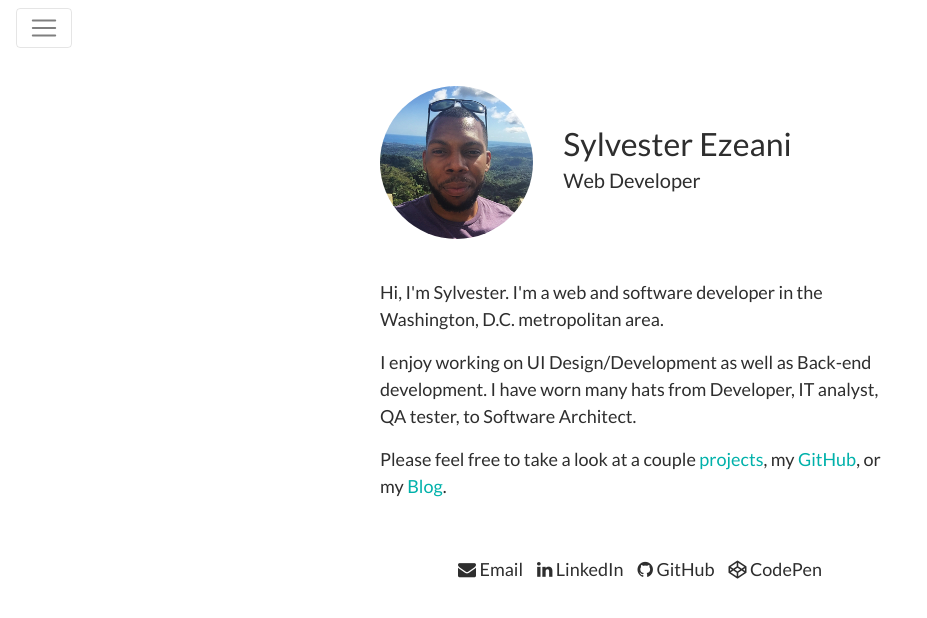
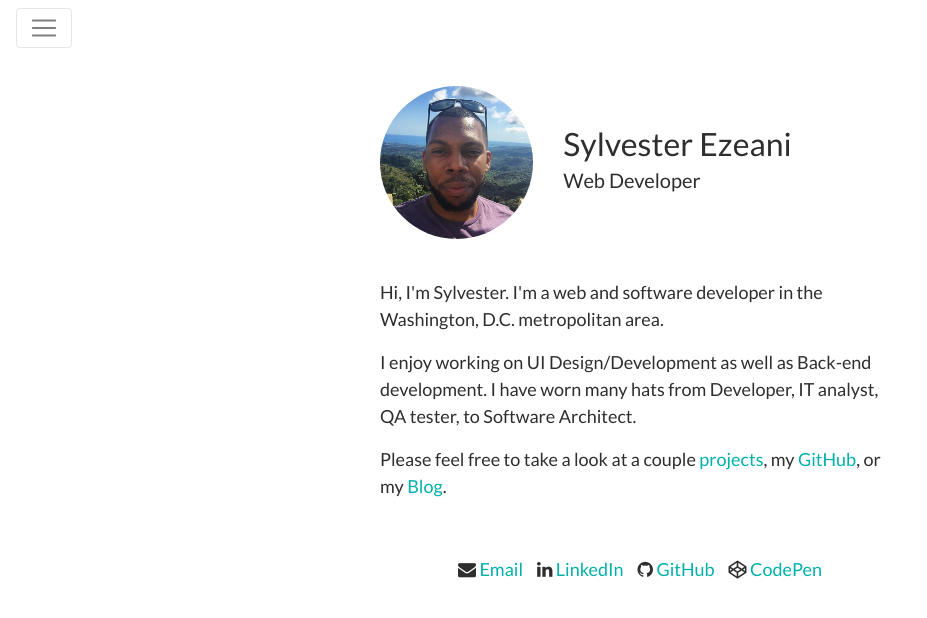
Before and after one commit to impreze/Portfolio, a plain HTML site: page index.html in a window 1280 px wide. Shown: the whole page, without its empty margins (0-927 px from the left). Drawn offline with Linux system fonts and the light colour scheme.

Commit message:
update communication links on index

```diff
--- a/index.html
+++ b/index.html
@@ -68,10 +68,10 @@
         <section id="contact">
             <div class="row">
                 <div class="col-md-6 offset-md-3 text-center">
-                    <span><i class="fa fa-envelope" aria-hidden="true"></i> Email</span>&nbsp;&nbsp;&nbsp;
-                    <span><i class="fa fa-linkedin" aria-hidden="true"></i> LinkedIn</span>&nbsp;&nbsp;&nbsp;
-                    <span><i class="fa fa-github" aria-hidden="true"></i> GitHub</span>&nbsp;&nbsp;&nbsp;
-                    <span><i class="fa fa-codepen" aria-hidden="true"></i> CodePen</span>
+                    <span><i class="fa fa-envelope" aria-hidden="true"></i> <a href="mailto:example@gmail.com">Email</a></span>&nbsp;&nbsp;&nbsp;
+                    <span><i class="fa fa-linkedin" aria-hidden="true"></i> <a href="https://www.linkedin.com/in/sylvesterezeani/">LinkedIn</a></span>&nbsp;&nbsp;&nbsp;
+                    <span><i class="fa fa-github" aria-hidden="true"></i> <a href="https://www.github.com/impreze/">GitHub</a></span>&nbsp;&nbsp;&nbsp;
+                    <span><i class="fa fa-codepen" aria-hidden="true"></i> <a href="https://www.codepen.io/impreze/">CodePen</a></span>
                 </div>
             </div>
         </section>
```
